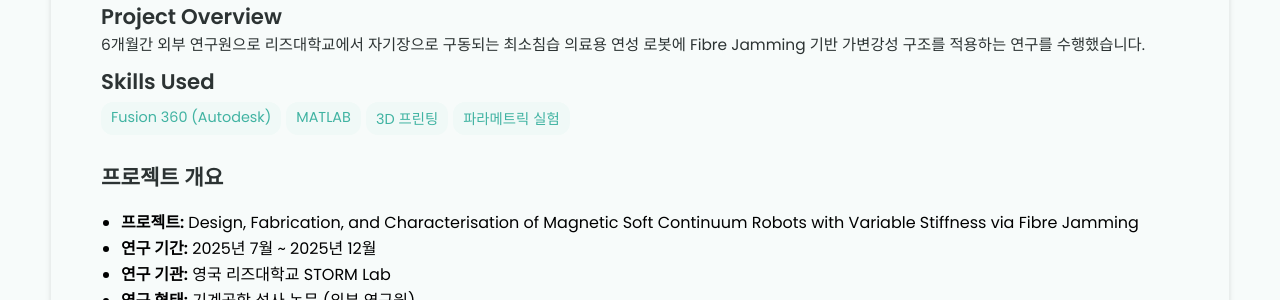
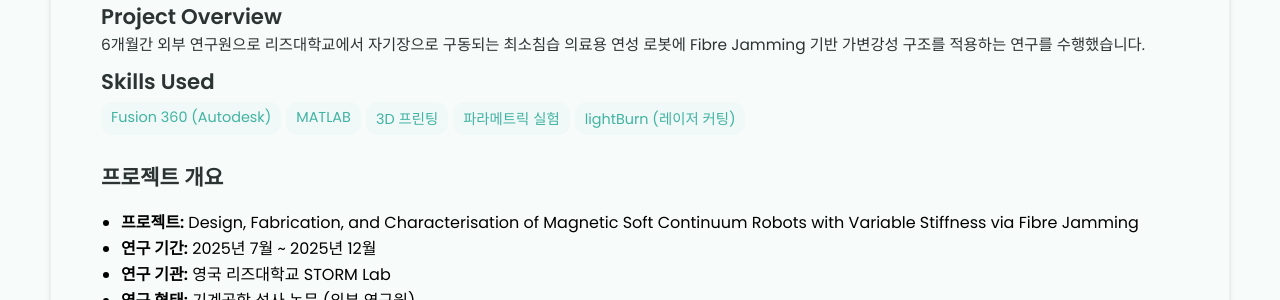
Before and after one commit to border3033/border3033.github.io, a Jekyll site: the page built from _projects/최소침습 로봇/index.md, in a window 1280 px wide. Shown: the part 558-858 px from the top of the page. Built offline with Jekyll 4.4.1, drawn with Linux system fonts in a browser that asks for light colours.

Commit message:
Update index.md

```diff
--- a/_projects/최소침습 로봇/index.md
+++ b/_projects/최소침습 로봇/index.md
@@ -7,6 +7,7 @@ skills:
 - MATLAB
 - 3D 프린팅
 - 파라메트릭 실험
+- lightBurn (레이저 커팅)
 main-image: /MSCR main.png
 ---
 
```
